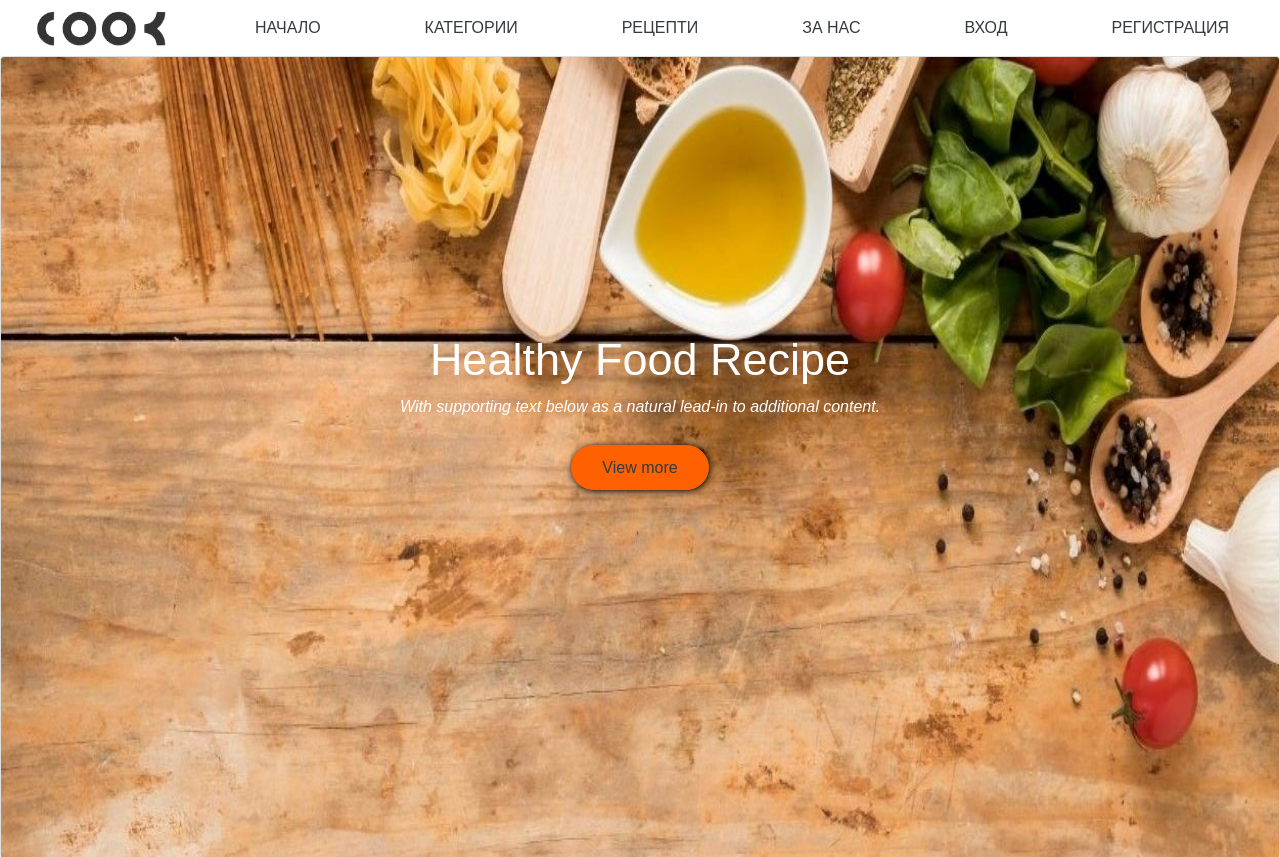
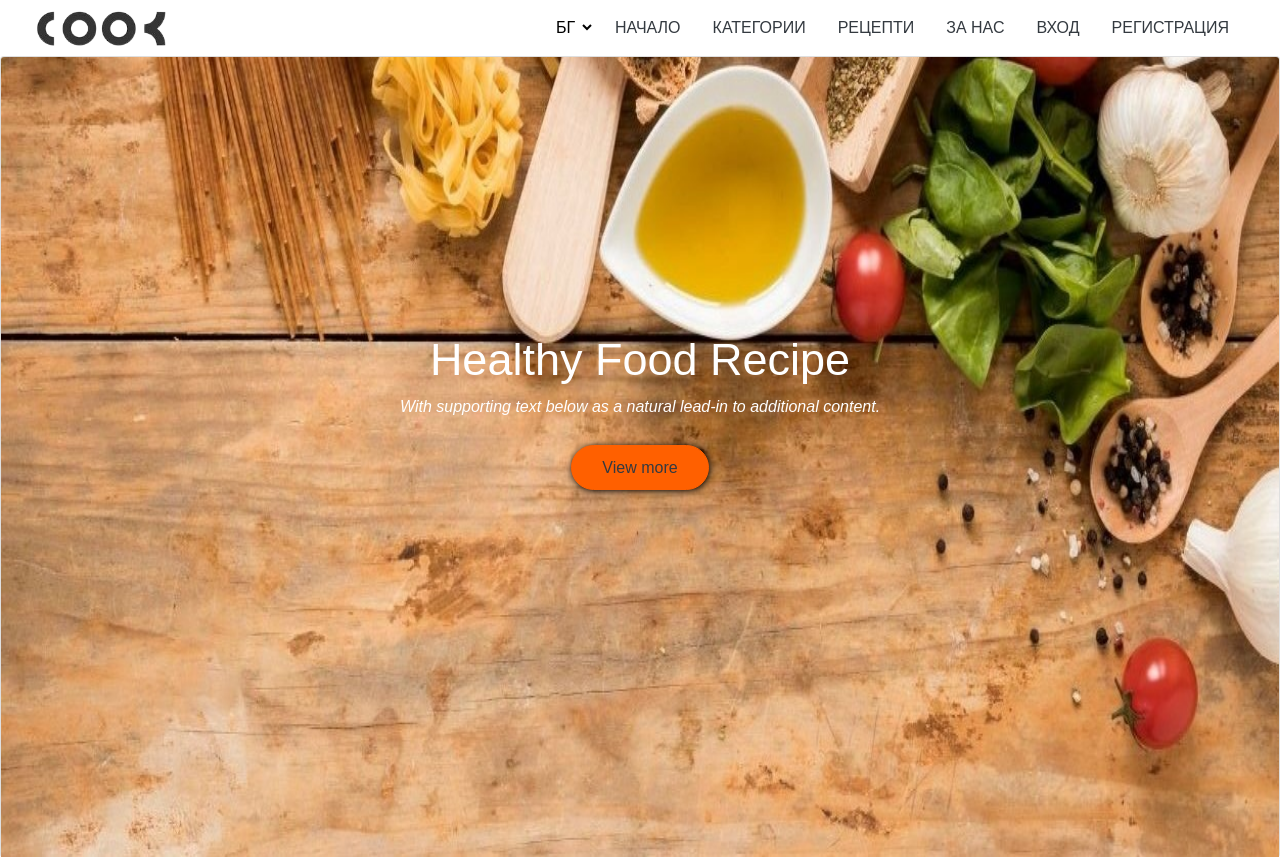
Before and after one commit to thedco5/Kursova_Rabota, a PHP site: page /view/home.php in a window 1280 px wide. Shown: the top 857 px of the page. Run offline with PHP 8.4, Linux system fonts and the light colour scheme.

Commit message:
Update header.php

```diff
--- a/view/header.php
+++ b/view/header.php
@@ -4,9 +4,9 @@
 			<a href="index.php"> <img class="logo-img" src="../img/logo.png" alt="logo"> </a>
 			<button class="navbar-toggler" type="button" data-toggle="collapse" data-target="#navbarSupportedContent" aria-controls="navbarSupportedContent" aria-expanded="false" aria-label="Toggle navigation">
 				<span class="navbar-toggler-icon"></span>
-			</butto
+			</button>
 			<div class="collapse navbar-collapse justify-content-end" id="navbarSupportedContent">
-				<div class="dropdown
+				<div class="dropdown">
 					<select class="language mr-2" onchange="location=this.value;">
 						<option> <?php echo $dict["lang_abbr"]; ?> </option>
 						<option value="?lang=<?php
```
